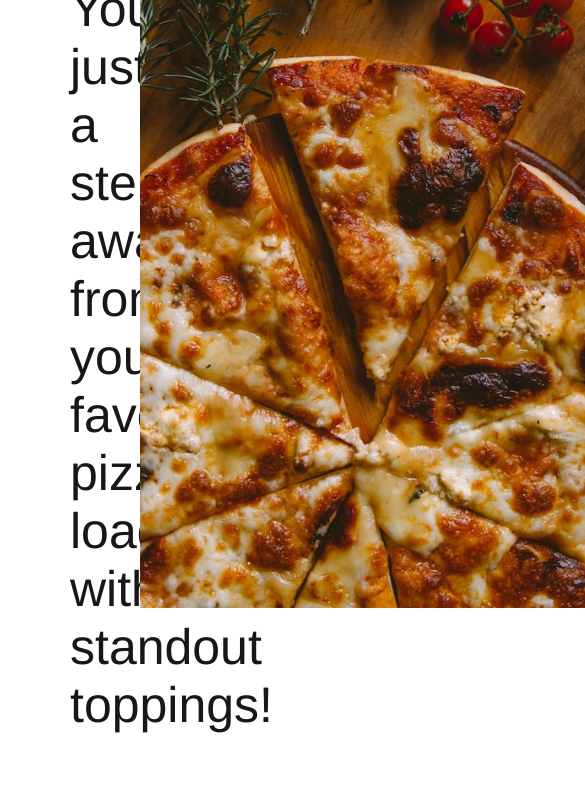
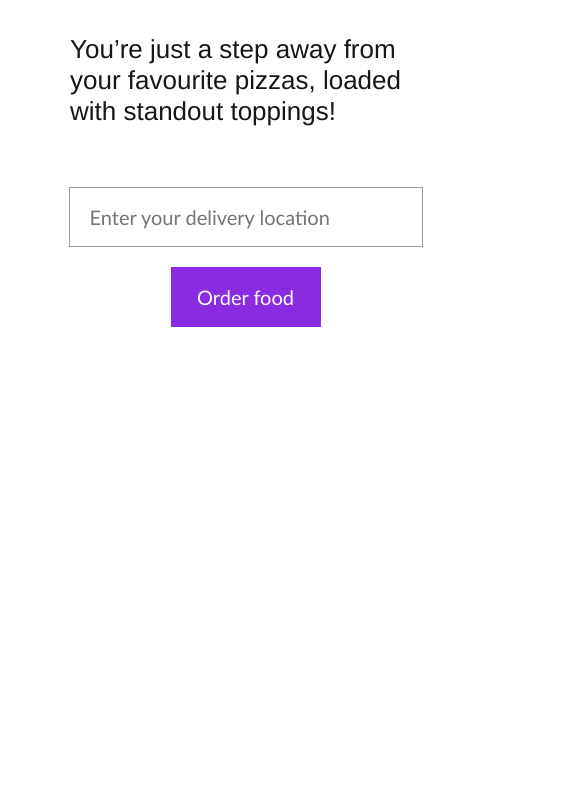
Before and after one commit to prathmesh-ka-github/Pizza-webpage, a plain HTML site: page index.html in a window 390 px wide. Shown: the part 236-1027 px from the top of the page, 585 px wide, since content can reach past the window. After the commit the page ends 844 px from the top, so only its background shows below. Drawn offline with Linux system fonts and the light colour scheme.

Commit message:
made responsive

```diff
--- a/index.css
+++ b/index.css
@@ -64,3 +64,31 @@ body {
 .image img {
     height: 100vh;
 }
+
+@media screen and (max-width:600px) {
+    body {
+        font-size: 16px;
+    }
+
+    .title{
+        font-size: 26px;
+        margin-right: 0;
+    }
+    .image img{
+        display: none;
+    }
+    .image{
+        display: none;
+    }
+    .content {
+        width: 90vw;
+        margin-top: 80px;
+    }
+    .input-container{
+        flex-direction: column;
+    }
+    .inputs {
+        width: 80vw;
+        margin-bottom: 20px;
+    }
+}
```
